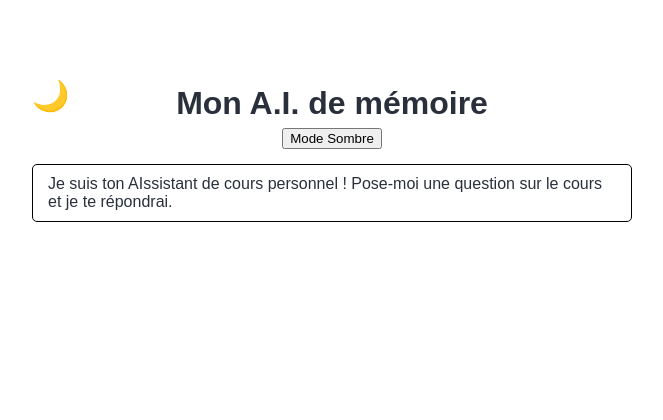
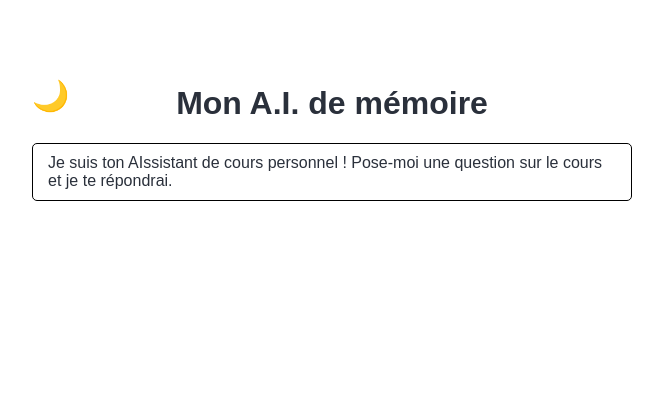
Before and after one commit to AlbericTrancart/hackathon-ponts, a Flask app: page / in a window 1280 px wide. Shown: the top 420 px of the page, without its empty margins (308-971 px from the left). Run offline with Flask 3, Linux system fonts and the light colour scheme; parts of the project's set-up code (start-up, migrations or seed data) failed here and were passed over; some libraries are stand-ins or nearby versions.

Commit message:
Suppression du bouton en trop du mode sombre

```diff
--- a/templates/index.html
+++ b/templates/index.html
@@ -13,7 +13,6 @@
     </button>
     <header class="header">
       <h1 class="header-title">Mon A.I. de mémoire</h1>
-      <button id="toggle-mode" style="position: relative; top: -15px;">Mode Sombre</button>
     </header>
 
     <section id="messages-container" class="messages-container">
```
